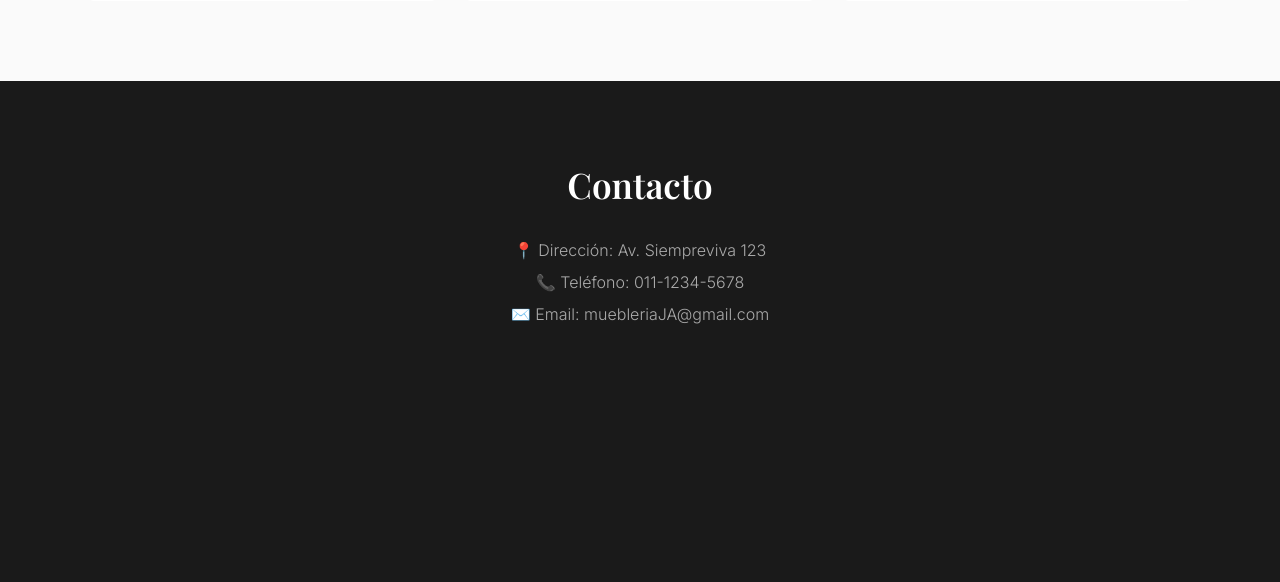
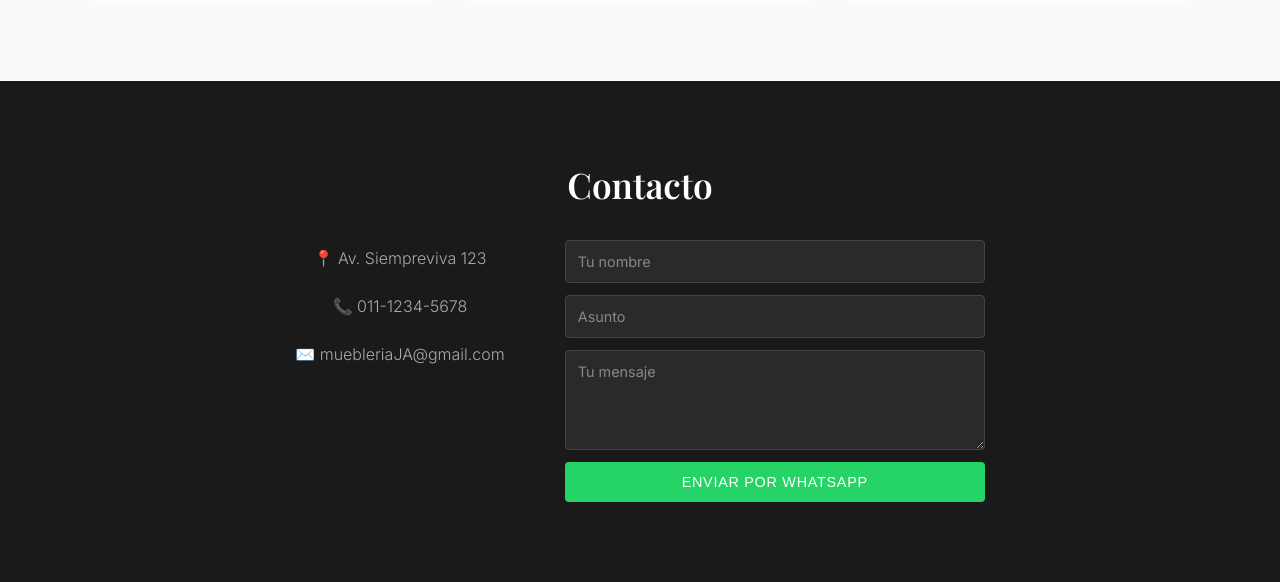
Before and after one commit to juan22retamar/muebleria-ja, a Flask app: page / in a window 1280 px wide. Shown: the part 1621-2203 px from the top of the page. Before the commit the page ends 1945 px from the top, so only its background shows below. Run offline with Flask 3, Linux system fonts and the light colour scheme; data comes from the database, SQL or seed files in the repository.

Commit message:
formulario de contacto por WhatsApp

```diff
--- a/static/style.css
+++ b/static/style.css
@@ -368,3 +368,73 @@
         font-size: 2rem;
     }
 }
+/* CONTACTO FORMULARIO */
+.contacto-contenido {
+    display: flex;
+    gap: 60px;
+    justify-content: center;
+    align-items: flex-start;
+    max-width: 900px;
+    margin: 0 auto;
+}
+
+.contacto-info {
+    display: flex;
+    flex-direction: column;
+    gap: 16px;
+    color: #aaa;
+    font-size: 1rem;
+    padding-top: 8px;
+}
+
+.contacto-form {
+    display: flex;
+    flex-direction: column;
+    gap: 12px;
+    width: 100%;
+    max-width: 420px;
+}
+
+.contacto-form input,
+.contacto-form textarea {
+    padding: 12px;
+    border: 1px solid #444;
+    border-radius: 4px;
+    background-color: #2a2a2a;
+    color: white;
+    font-family: 'Inter', sans-serif;
+    font-size: 0.9rem;
+}
+
+.contacto-form input::placeholder,
+.contacto-form textarea::placeholder {
+    color: #888;
+}
+
+.contacto-form textarea {
+    min-height: 100px;
+    resize: vertical;
+}
+
+.contacto-form button {
+    padding: 12px;
+    background-color: #25D366;
+    color: white;
+    border: none;
+    border-radius: 4px;
+    cursor: pointer;
+    font-size: 0.9rem;
+    letter-spacing: 0.05em;
+    text-transform: uppercase;
+}
+
+.contacto-form button:hover {
+    background-color: #1ebe5d;
+}
+
+@media (max-width: 768px) {
+    .contacto-contenido {
+        flex-direction: column;
+        gap: 32px;
+    }
+}
--- a/templates/index.html
+++ b/templates/index.html
@@ -50,13 +50,25 @@
       </div>
     </section>
 
-    <!-- CONTACTO -->
-    <section id="contacto">
-      <h2>Contacto</h2>
-      <p>📍 Dirección: Av. Siempreviva 123</p>
-      <p>📞 Teléfono: 011-1234-5678</p>
-      <p>✉️ Email: muebleriaJA@gmail.com</p>
-    </section>
+<!-- CONTACTO -->
+<section id="contacto">
+  <h2>Contacto</h2>
+
+  <div class="contacto-contenido">
+    <div class="contacto-info">
+      <p>📍 Av. Siempreviva 123</p>
+      <p>📞 011-1234-5678</p>
+      <p>✉️ muebleriaJA@gmail.com</p>
+    </div>
+
+    <form class="contacto-form" id="formContacto">
+      <input type="text" id="nombre" placeholder="Tu nombre" required>
+      <input type="text" id="asunto" placeholder="Asunto">
+      <textarea id="mensaje" placeholder="Tu mensaje" required></textarea>
+      <button type="submit">Enviar por WhatsApp</button>
+    </form>
+  </div>
+</section>
 
     <!-- LIGHTBOX -->
     <div id="lightbox" onclick="cerrarLightbox()">
@@ -98,6 +110,15 @@
       function cerrarModal() {
         document.getElementById("modal").style.display = "none";
       }
+      document.getElementById("formContacto").addEventListener("submit", function(e) {
+    e.preventDefault();
+    const nombre = document.getElementById("nombre").value;
+    const asunto = document.getElementById("asunto").value;
+    const mensaje = document.getElementById("mensaje").value;
+    const texto = `Hola! Soy ${nombre}. Asunto: ${asunto}. Mensaje: ${mensaje}`;
+    const url = `https://wa.me/5491112345678?text=${encodeURIComponent(texto)}`;
+    window.open(url, "_blank");
+});
     </script>
 
   </body>
```
